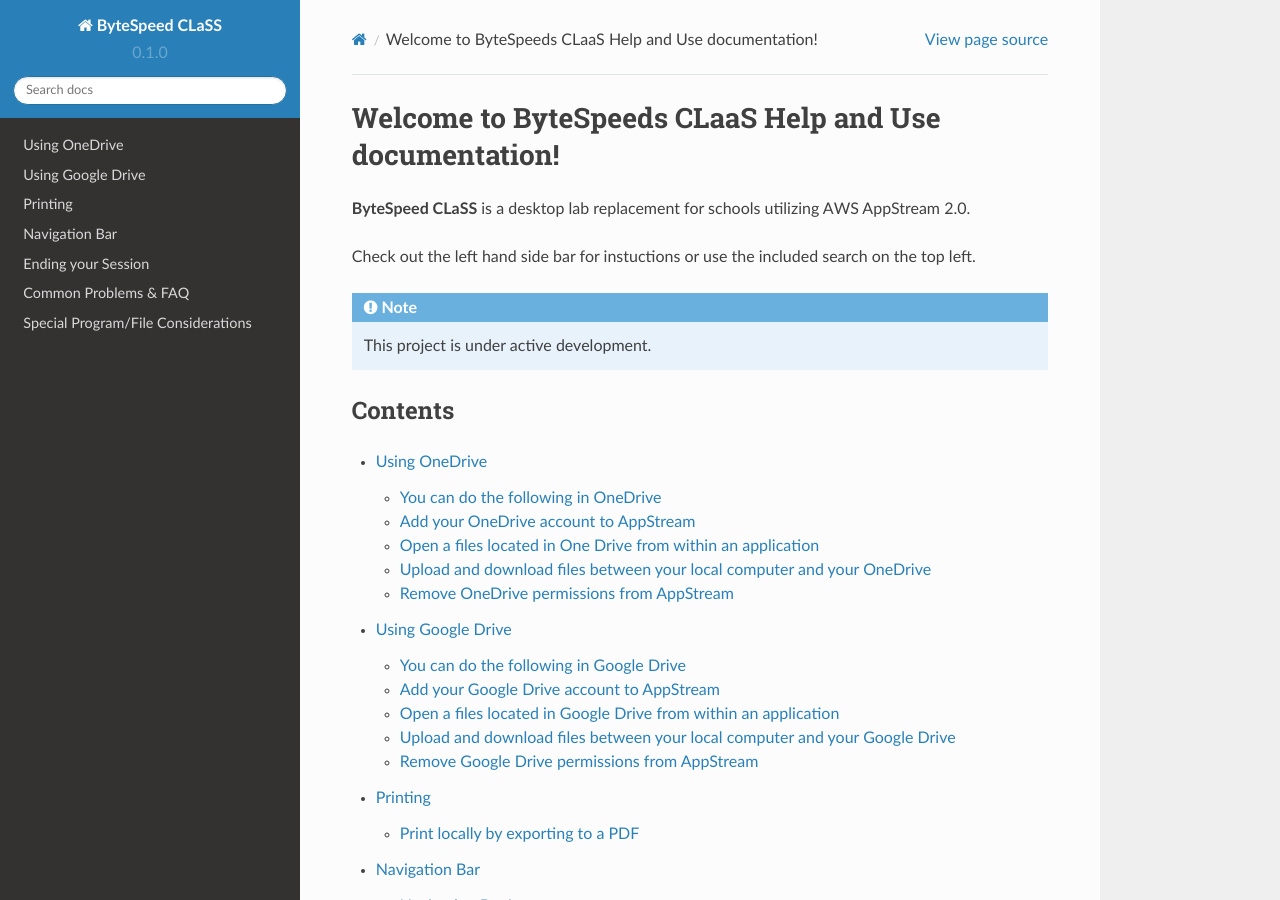
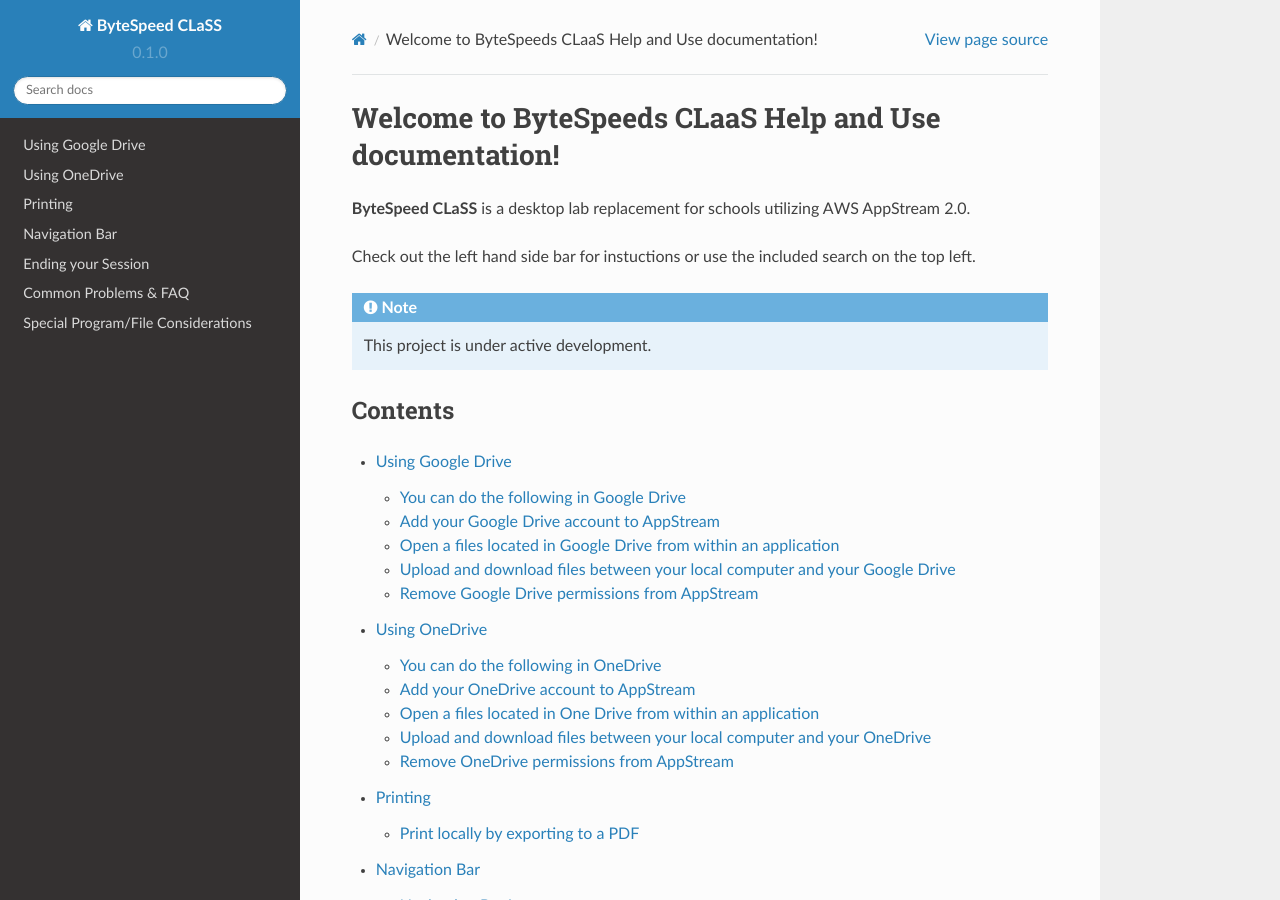
Before and after one commit to bytespeed/CLaaS-Documentation, a Sphinx documentation site: the page built from docs/index.rst, in a window 1280 px wide and 900 px high. Built offline with Sphinx 7.4.7 and the Read the Docs theme 2.0.0, drawn with Linux system fonts in a browser that asks for light colours.

```diff
--- a/docs/index.rst
+++ b/docs/index.rst
@@ -14,8 +14,8 @@ Contents
 
 .. toctree::
 
+   gdrive
    onedrive
-   gdrive
    print
    navbar
    disconnect
```
